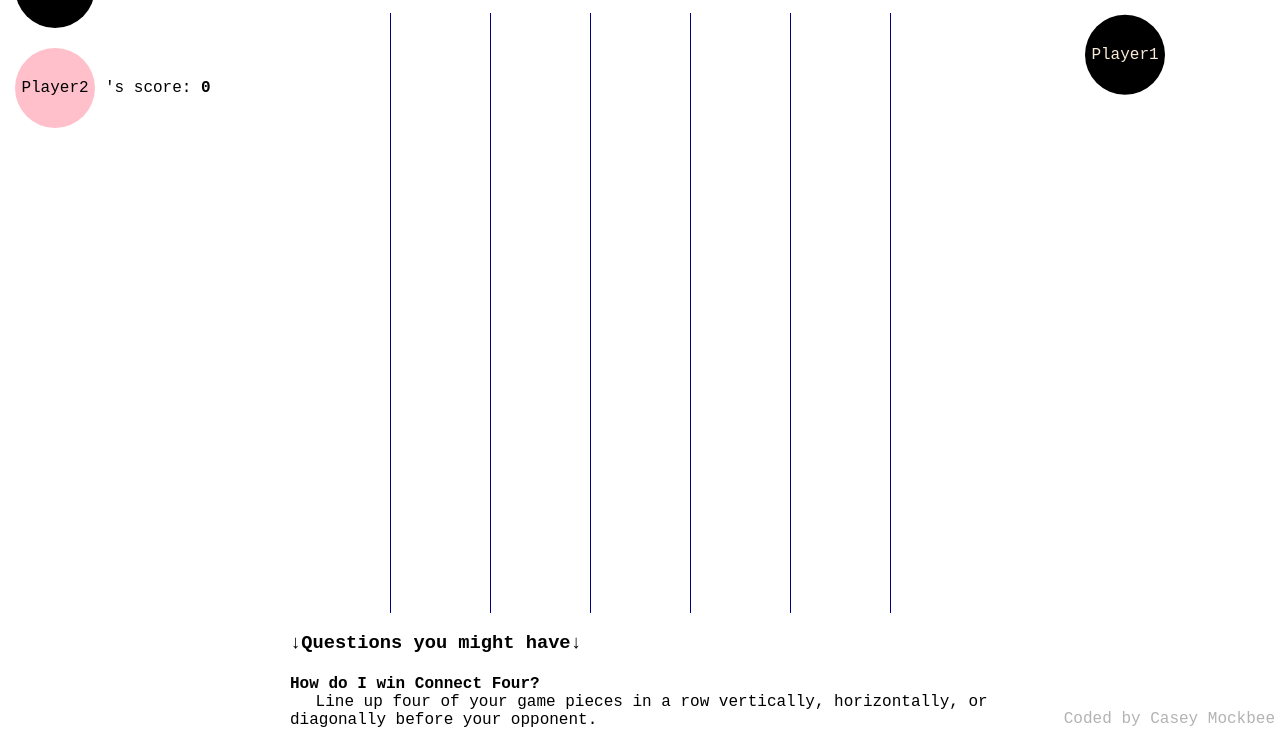
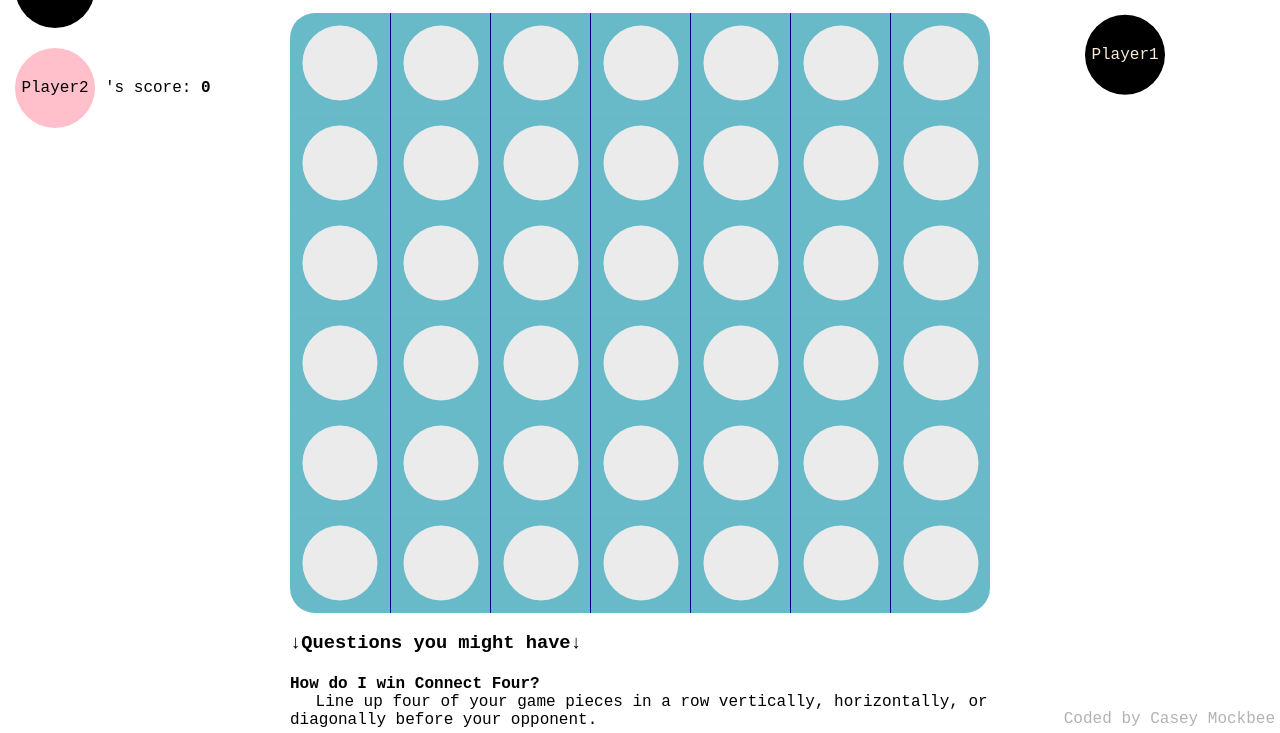
Before and after one commit to caseymockbee97/Connect-Four, a plain HTML site: page index.html in a window 1280 px wide. Shown: the part 67-800 px from the top of the page. Drawn offline with Linux system fonts and the light colour scheme; the site is published under a folder, as on GitHub Pages, so addresses that start at the root find nothing.

Commit message:
added .. to file path.

```diff
--- a/styles/style.css
+++ b/styles/style.css
@@ -22,7 +22,7 @@ h1 {
   overflow: hidden;
 }
 .column {
-  background-image: url("/IMG/ConnectFourColumn.png");
+  background-image: url(../IMG/ConnectFourColumn.png);
   display: flex;
   flex-direction: column-reverse;
   width: var(--universalSize);
```
